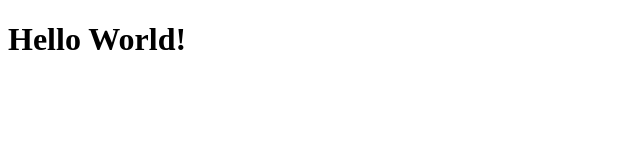
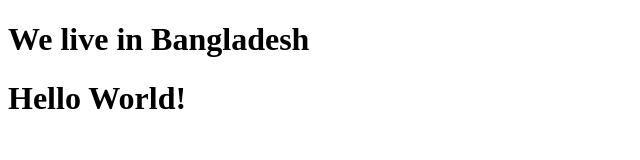
Before and after one commit to tarek-45/new-website, a plain HTML site: page index.html in a window 1280 px wide. Shown: the whole page, without its empty margins (0-640 px from the left). Drawn offline with Linux system fonts and the light colour scheme.

Commit message:
second change

```diff
--- a/index.html
+++ b/index.html
@@ -7,6 +7,7 @@
     <title>Document</title>
 </head>
 <body>
+    <h1>We live in Bangladesh </h1>
     <h1>Hello World!</h1>
 </body>
 </html>
```
